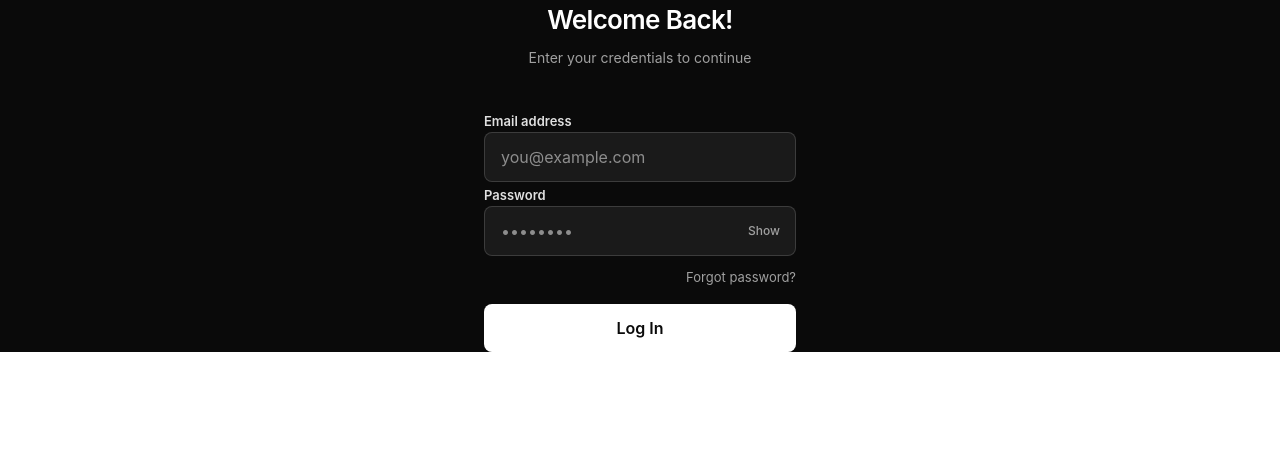
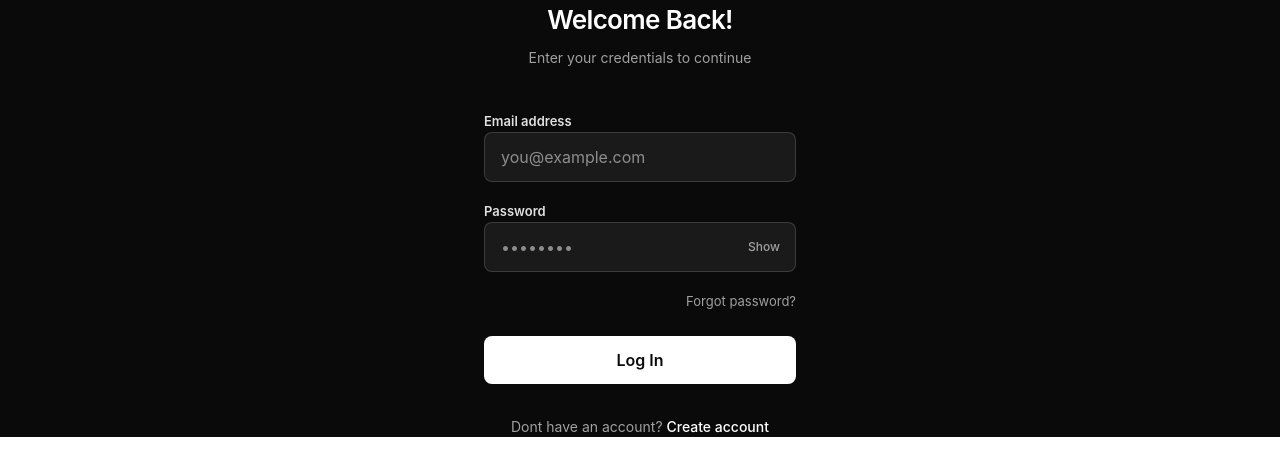
Before and after one commit to h3pixz/auth-google, a React (Vite) app: page / in a window 1280 px wide. Shown: the top 476 px of the page. Built offline with nearby package versions, Linux system fonts and the light colour scheme.

Commit message:
add: toogle sign up or log in

```diff
--- a/src/App.tsx
+++ b/src/App.tsx
@@ -45,7 +45,7 @@ export default function App() {
                 }}
                 required
               ></input>
-
+            </div>
             <div>
               <label
                 htmlFor="password"
@@ -95,6 +95,18 @@ export default function App() {
           >
             {isSignUp ? "Create Account" : "Log In"}
           </button>
+
+          <div className="text-center pt-2">
+            <p className="text-[#A0A0A0] text-[14px]">
+              {isSignUp ? "Already have an account?" : "Dont have an account?"}{" "}
+              <button
+                className="link-text text-[#FFFFFF] inline-block"
+                style={{ fontWeight: 500 }}
+                onClick={() => setIsSignUp(!isSignUp)}
+              >
+                {isSignUp ? "Log In" : "Create account"}
+              </button>
+            </p>
           </div>
         </form>
       </div>
```
Lines whose indentation alone changed are shown as unchanged.
